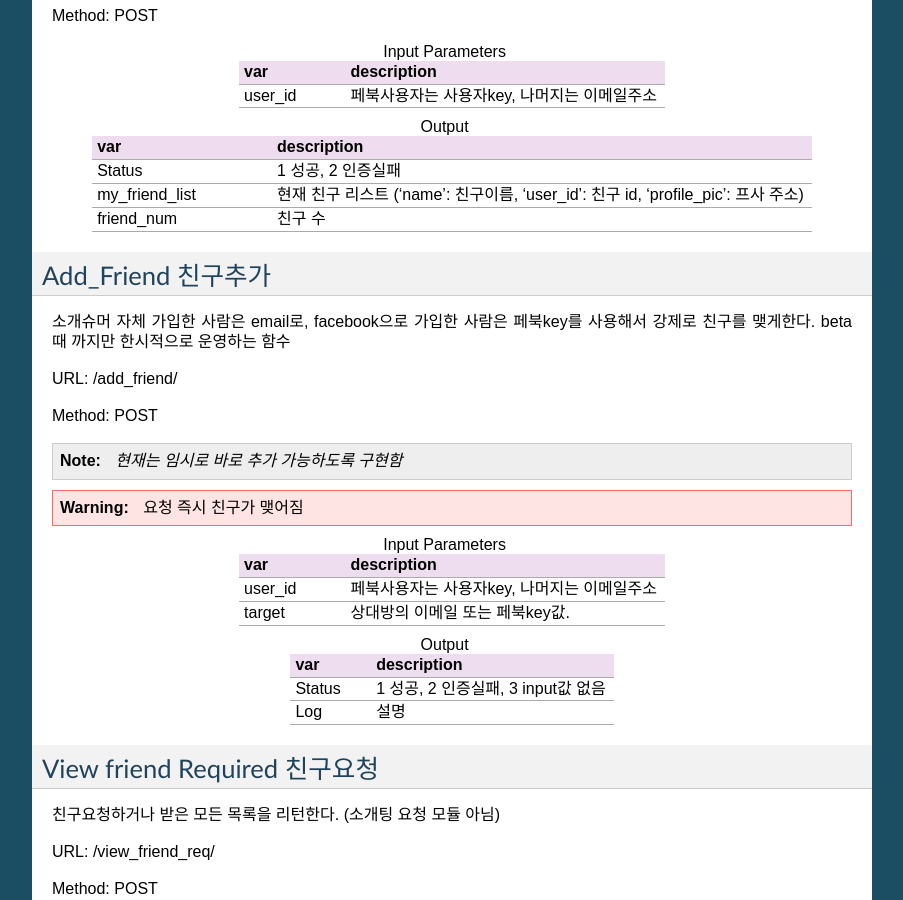
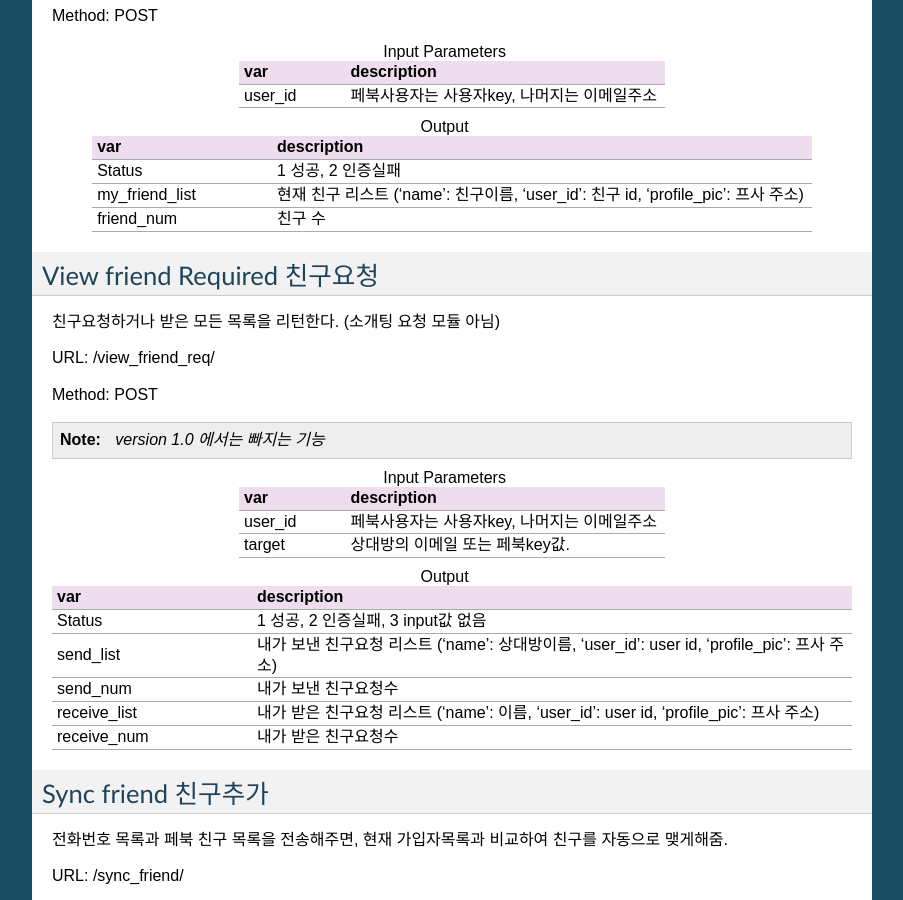
Before and after one commit to kdpark/Teeth_Server, a Sphinx documentation site: the page built from docs/friend.rst, in a window 1280 px wide and 900 px high, scrolled down 754 px. Shown: the whole window, without its empty margins (198-1101 px from the left). Built offline with Sphinx 7.4.7, drawn with Linux system fonts in a browser that asks for light colours.

Commit message:
debug mode modified

```diff
--- a/docs/friend.rst
+++ b/docs/friend.rst
@@ -82,46 +82,6 @@ Method: POST
 
 
 
-Add_Friend 친구추가
------------------------
-
-소개슈머 자체 가입한 사람은 email로,
-facebook으로 가입한 사람은 페북key를 사용해서 강제로 친구를 맺게한다.
-beta 때 까지만 한시적으로 운영하는 함수
-
-
-URL: /add_friend/
-
-Method: POST
-
-.. note:: *현재는 임시로 바로 추가 가능하도록 구현함*
-
-.. warning:: 요청 즉시 친구가 맺어짐
-
-.. list-table:: Input Parameters
-   :widths: 20 60
-   :header-rows: 1
-
-   * - var
-     - description
-   * - user_id
-     - 페북사용자는 사용자key, 나머지는 이메일주소
-   * - target
-     - 상대방의 이메일 또는 페북key값.
-
-
-
-.. list-table:: Output
-   :widths: 20 60
-   :header-rows: 1
-
-   * - var
-     - description
-   * - Status
-     - 1 성공, 2 인증실패, 3 input값 없음
-   * - Log
-     - 설명
-
 
 View friend Required 친구요청
 -----------------------------------------
```
Also changed, not shown: 9 other files.
